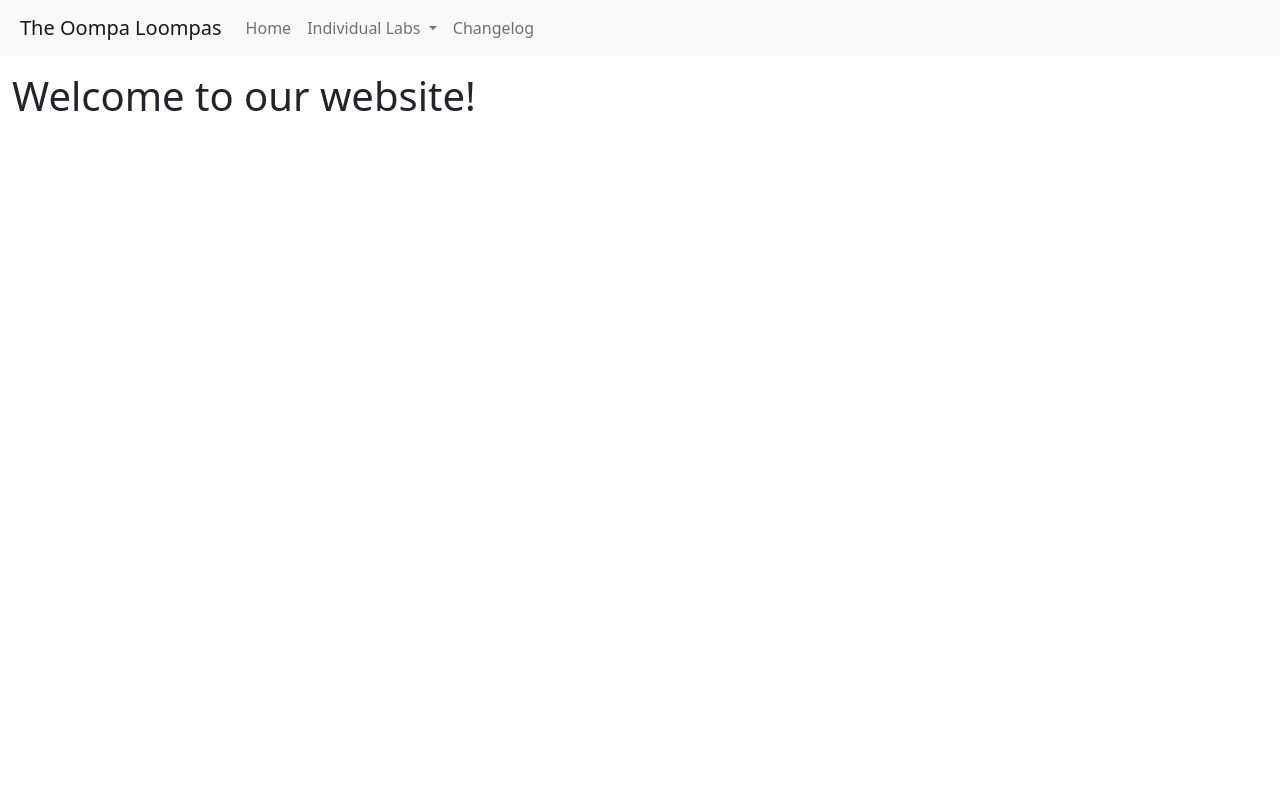
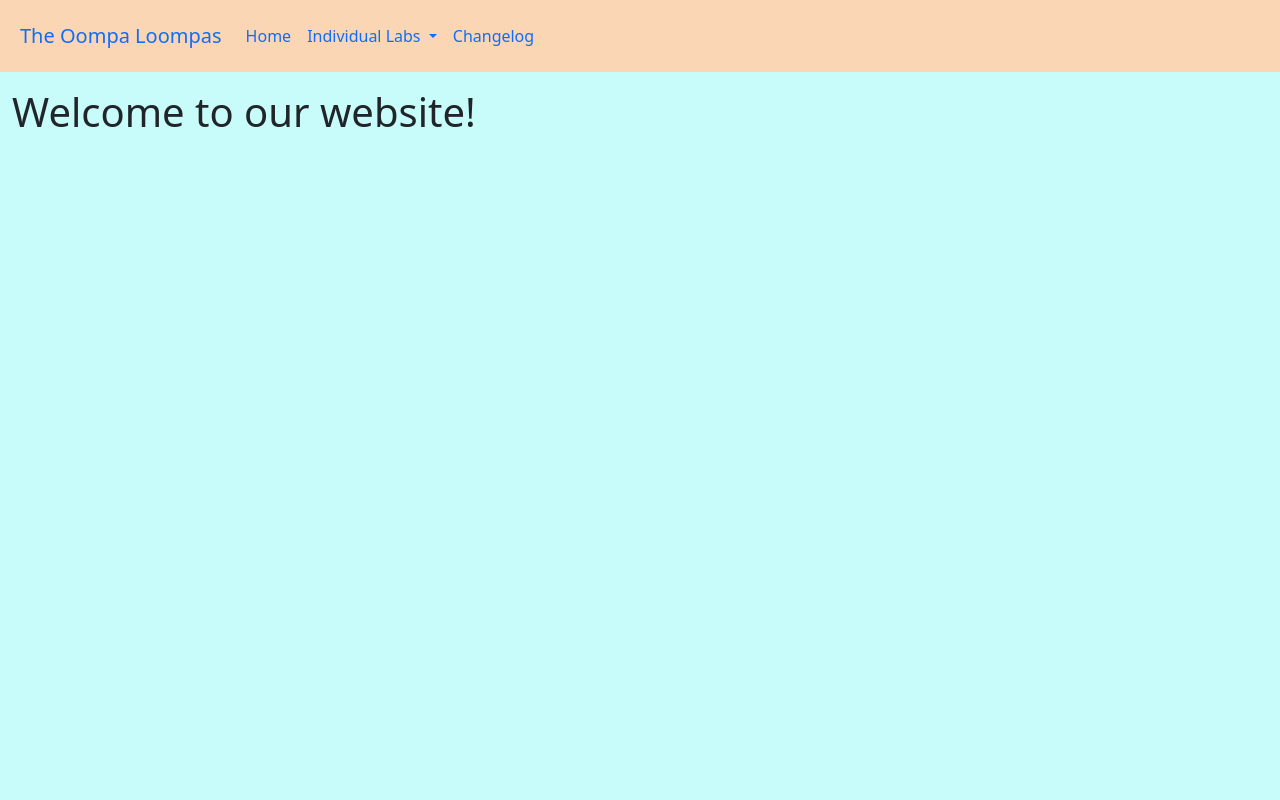
Before and after one commit to tonyhieu/p4-oompaloompas, a Flask app: page / in a window 1280 px wide. Run offline with Flask 2, Linux system fonts and the light colour scheme; some libraries are stand-ins or nearby versions.

Commit message:
color scheme

```diff
--- a/static/css/default.css
+++ b/static/css/default.css
@@ -1,6 +1,8 @@
 :root{
     --color1: whitesmoke;
     --color2: grey;
+    --bgColor: #c7fcfa;
+    --headerColor: #fbd6b4;
 }
 
 html, body{
@@ -10,7 +12,7 @@ html, body{
     -moz-animation: fadein 2s; /* Firefox */
     -webkit-animation: fadein 2s; /* Safari and Chrome */
     -o-animation: fadein 2s; /* Opera */
-    background-color: var(--color2);
+    background-color: var(--bgColor);
     color: var(--color1);
 }
 
@@ -21,3 +23,8 @@ html, body{
 h1 {
     font-size: 5em;
 }
+
+.navbar-custom {
+    background-color: var(--headerColor);
+    color: black;
+}
--- a/templates/layouts/base.html
+++ b/templates/layouts/base.html
@@ -22,8 +22,8 @@
         <title>Oompa Loompas</title>
     </head>
 
-    <body>
-        <nav class="navbar navbar-expand-lg navbar-light bg-light">
+    <body style="background-color: #c7fcfa;">
+        <nav class="navbar navbar-expand-lg navbar-custom ">
 
             <a class="navbar-brand" style="margin-left: 1em;">The Oompa Loompas</a>
 
@@ -33,11 +33,11 @@
 
 
             <ul class="nav navbar-nav mr-auto">
-                <li class="nav-item">
+                <li class="nav-item navbar-text">
                     <a class="nav-link" href={{ url_for('index') }}>Home</a>
                 </li>
 
-                <li class="nav-item dropdown">
+                <li class="nav-item dropdown navbar-text">
                     <a class="nav-link dropdown-toggle" href="#" data-bs-toggle="dropdown" aria-expanded="false" id="dropdownMenuButton1" type="button">Individual Labs </a>
                     <ul class="dropdown-menu" aria-labelledby="dropdownMenuButton1">
                         <li><a class="dropdown-item" href="#">Linda Liu</a></li>
@@ -48,7 +48,7 @@
                     </ul>
                 </li>
 
-                <li class="nav-item">
+                <li class="nav-item navbar-text">
                     <a class="nav-link" href={{ url_for('changelog') }}>Changelog</a>
                 </li>
             </ul>
```
